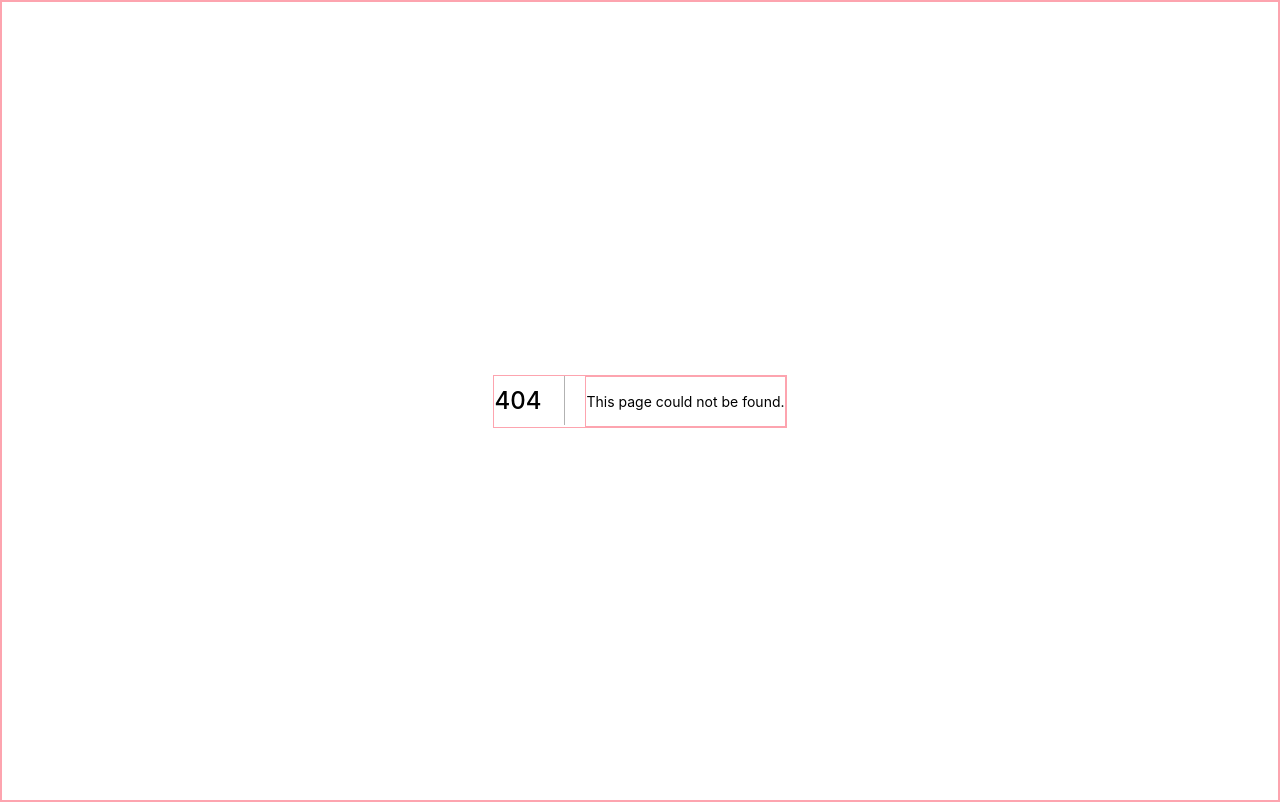
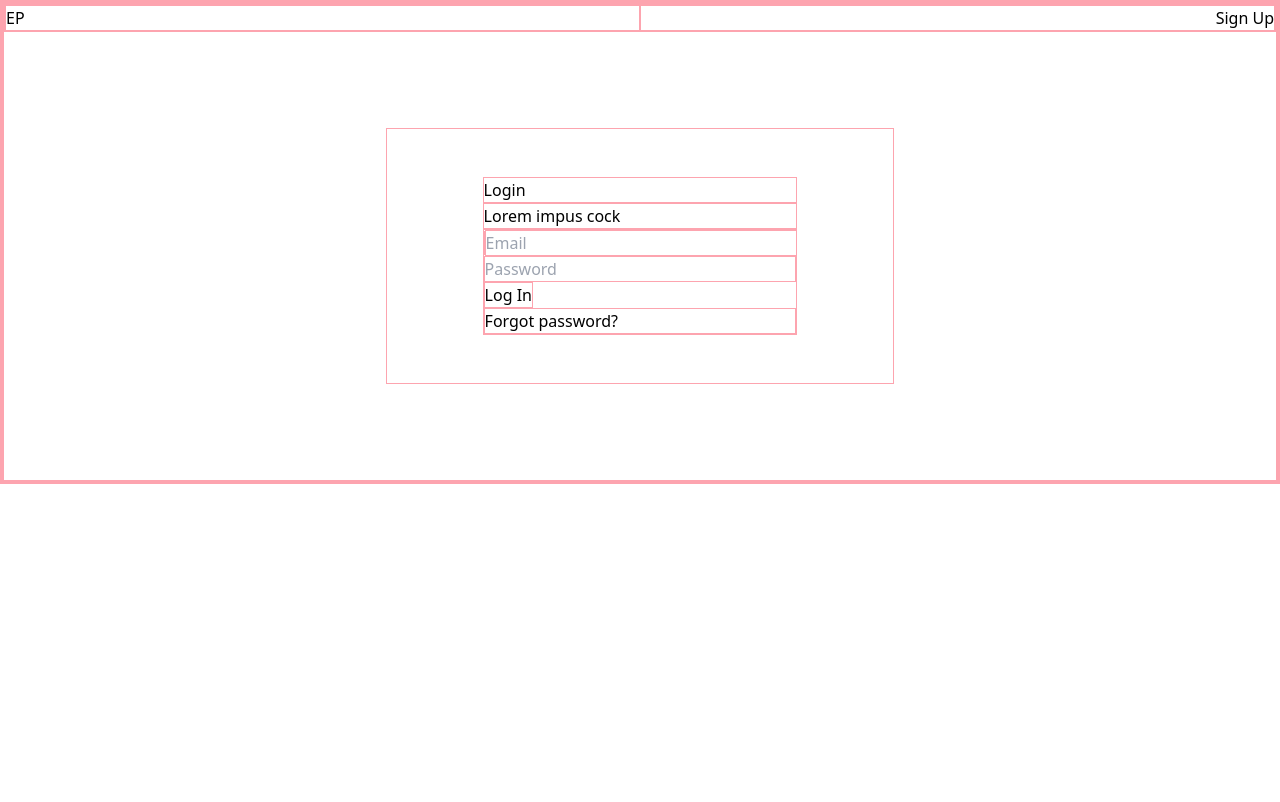
Before and after one commit to konative/EP, a Next.js app in the folder client/: page /login in a window 1280 px wide. Before the commit this address had no page. Built offline with nearby package versions, Linux system fonts and the light colour scheme.

Commit message:
login page + submission

```diff
--- /dev/null
+++ b/client/components/LoginForm.tsx
@@ -0,0 +1,63 @@
+import React, { useState } from 'react'
+import PropTypes from 'prop-types'
+
+export default function LoginForm({ setToken }) {
+  const [email, setEmail] = useState('Email')
+  const [password, setPassword] = useState('Password')
+
+  async function loginUser(credentials) {
+    return fetch('http://localhost:5000/login', {
+      method: 'POST',
+      headers: {
+        'Content-Type': 'application/json',
+      },
+      body: JSON.stringify(credentials),
+    }).then((data) => data.json())
+  }
+
+  async function handleSubmit() {
+    // const token = await loginUser({
+    //   email,
+    //   password,
+    // })
+    // setToken(token)
+  }
+
+  return (
+    <div>
+      <div className="flex">
+        <div className="w-1/2">EP</div>
+        <div className="flex w-1/2 justify-end">Sign Up</div>
+      </div>
+      {/* component below */}
+      <div className="mx-auto my-24 h-1/2 w-2/5 py-12 px-24">
+        <div>Login</div>
+        <div>Lorem impus cock</div>
+        <form onSubmit={handleSubmit} className="">
+          <label htmlFor="" className="">
+            <input
+              className="w-full"
+              type="email"
+              name="name"
+              placeholder={email}
+              onChange={(e) => setEmail(e.target.value)}
+            />
+            <input
+              className="w-full"
+              type="password"
+              name="name"
+              placeholder={password}
+              onChange={(e) => setPassword(e.target.value)}
+            />
+          </label>
+          <input type="submit" value="Log In" />
+          <div>Forgot password?</div>
+        </form>
+      </div>
+    </div>
+  )
+}
+
+LoginForm.propTypes = {
+  setToken: PropTypes.func.isRequired,
+}
--- a/client/package.json
+++ b/client/package.json
@@ -7,6 +7,7 @@
   },
   "dependencies": {
     "next": "latest",
+    "prop-types": "^15.8.1",
     "react": "^17.0.2",
     "react-dom": "^17.0.2"
   },
--- /dev/null
+++ b/client/pages/login.tsx
@@ -0,0 +1,14 @@
+import React, { useState } from 'react'
+import LoginForm from '../components/LoginForm'
+
+const Login = () => {
+  const [token, setToken] = useState()
+
+  if (!token) {
+    return <LoginForm setToken={setToken} />
+  }
+
+  return <div></div>
+}
+
+export default Login
--- a/client/styles/globals.css
+++ b/client/styles/globals.css
@@ -2,6 +2,6 @@
 @tailwind components;
 @tailwind utilities;
 
-div {
-    @apply border border-rose-300;
-  }
+* {
+  @apply border border-rose-300;
+}
--- a/client/tsconfig.json
+++ b/client/tsconfig.json
@@ -13,8 +13,9 @@
     "resolveJsonModule": true,
     "isolatedModules": true,
     "jsx": "preserve",
-    "incremental": true
+    "incremental": true,
+    "noImplicitAny": false
   },
-  "include": ["next-env.d.ts", "**/*.ts", "**/*.tsx"],
+  "include": ["next-env.d.ts", "**/*.ts", "**/*.tsx", "pages/login.jsx"],
   "exclude": ["node_modules"]
 }
--- a/package.json
+++ b/package.json
@@ -2,5 +2,8 @@
   "dependencies": {
     "jsonwebtoken": "^8.5.1",
     "passport-jwt": "^4.0.0"
+  },
+  "devDependencies": {
+    "nodemon": "^2.0.16"
   }
 }
```
Also changed, not shown: 2 other files (tests, documents, lock files or other folders).
